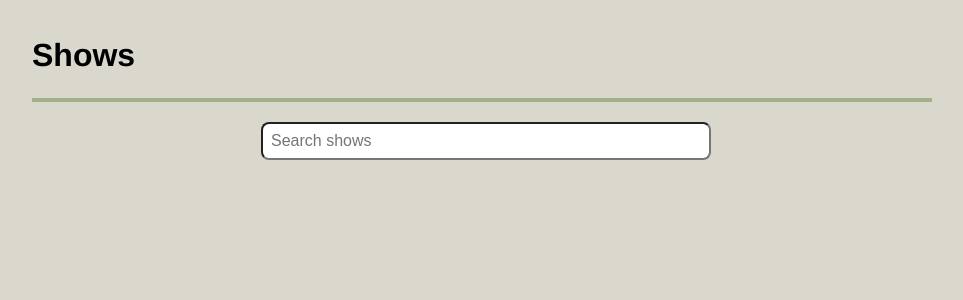
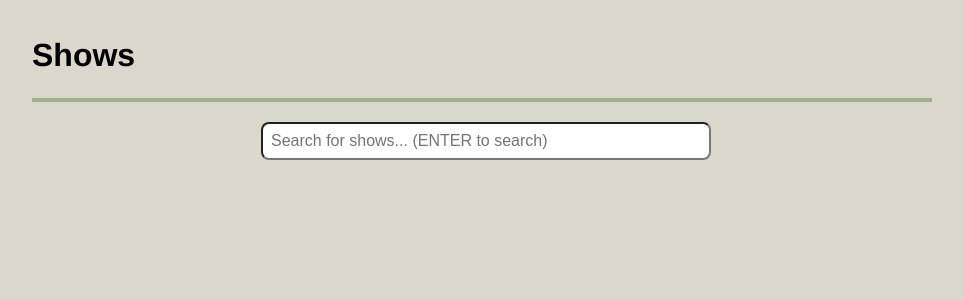
Before and after one commit to tholene/tv-maze, a React (Create React App) app: page / in a window 1280 px wide. Shown: the top 300 px of the page, without its empty margins (158-1121 px from the left). Built offline with nearby package versions, Linux system fonts and the light colour scheme.

Commit message:
Add Future work section in README.md and update ShowSearch placeholder

```diff
--- a/src/app/views/ShowsView/ShowSearch.tsx
+++ b/src/app/views/ShowsView/ShowSearch.tsx
@@ -78,7 +78,7 @@ const ShowSearch = ({ onChange }: { onChange: (shows: Show[]) => void }) => {
   return (
     <ShowSearchWrapper>
       <Input
-        placeholder={"Search shows"}
+        placeholder={"Search for shows... (ENTER to search)"}
         value={searchTerm}
         onChange={handleOnChange}
         onKeyDown={handleOnKeyDown}
```
Also changed, not shown: 2 other files (tests, documents, lock files or other folders).
